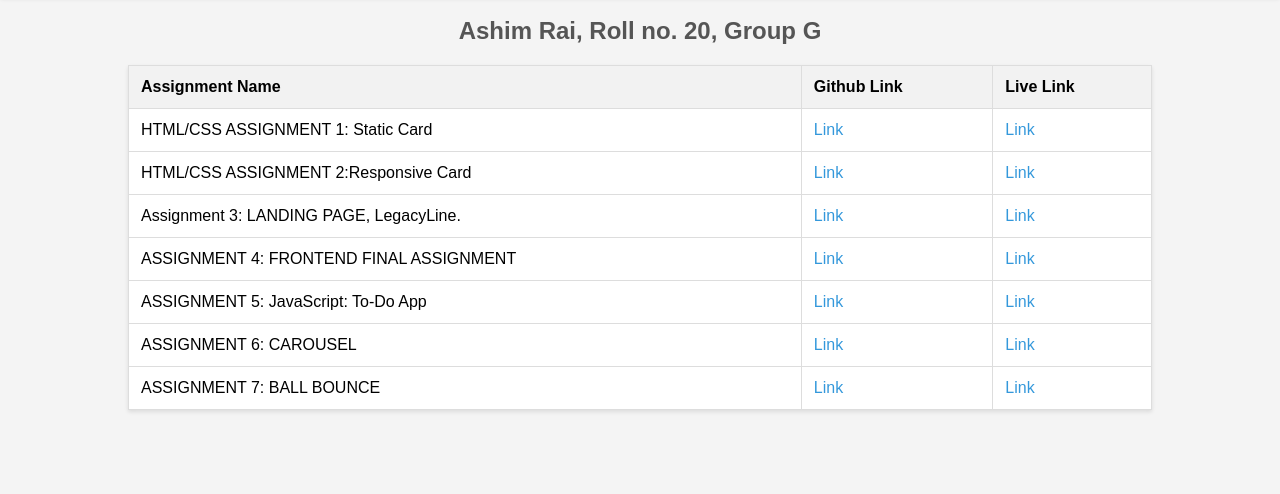
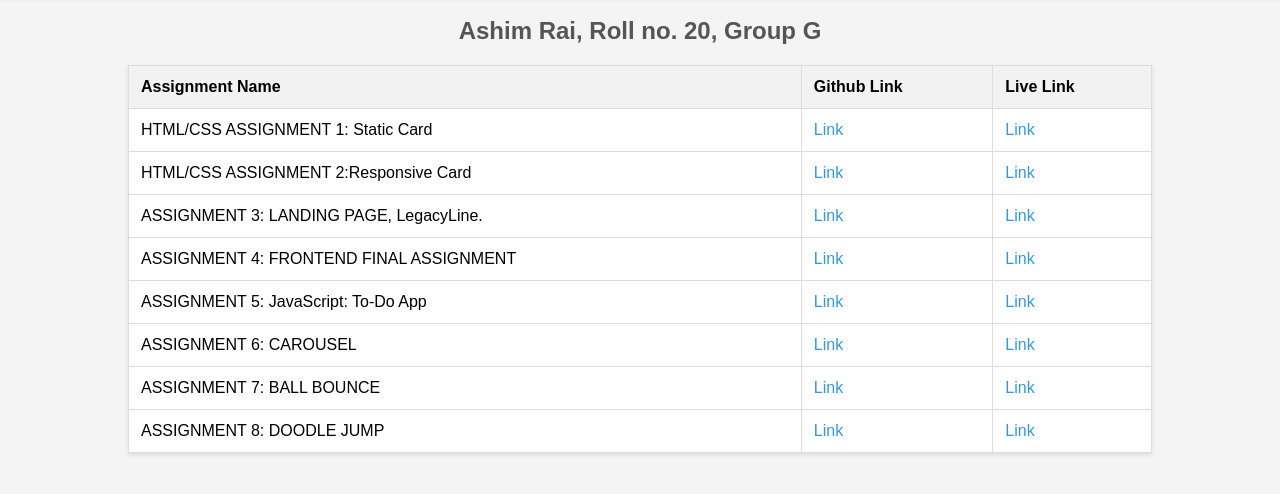
Before and after one commit to ashimrai123/Assignment_Table, a plain HTML site: page index.html in a window 1280 px wide. Shown: the part 80-574 px from the top of the page. Drawn offline with Linux system fonts and the light colour scheme.

Commit message:
Update index.html

```diff
--- a/index.html
+++ b/index.html
@@ -47,7 +47,7 @@
           </td>
         </tr>
         <tr>
-          <td>Assignment 3: LANDING PAGE, LegacyLine. </td>
+          <td>ASSIGNMENT 3: LANDING PAGE, LegacyLine. </td>
           <td>
             <a
               href="https://github.com/ashimrai123/Assignment__2"
@@ -131,6 +131,23 @@
             >
           </td>
         </tr>
+        <tr>
+          <td>ASSIGNMENT 8: DOODLE JUMP </td>
+          <td>
+            <a
+              href="https://github.com/ashimrai123/Doodle__Jump"
+              target="_blank"
+              >Link</a
+            >
+          </td>
+          <td>
+            <a
+              href="https://ashimrai123.github.io/Doodle__Jump/"
+              target="_blank"
+              >Link</a
+            >
+          </td>
+        </tr>
       </tbody>
     </table>
   </body>
```
